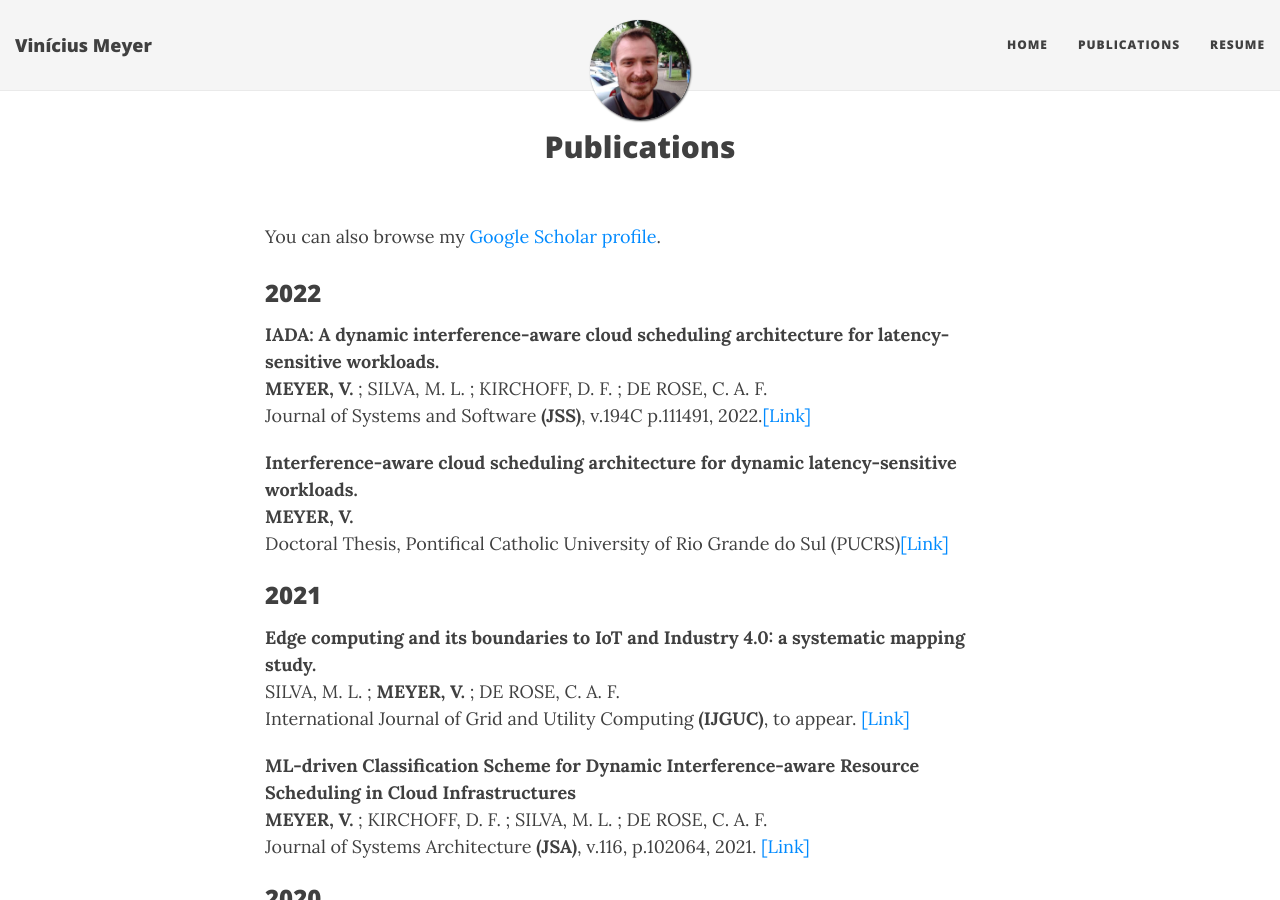
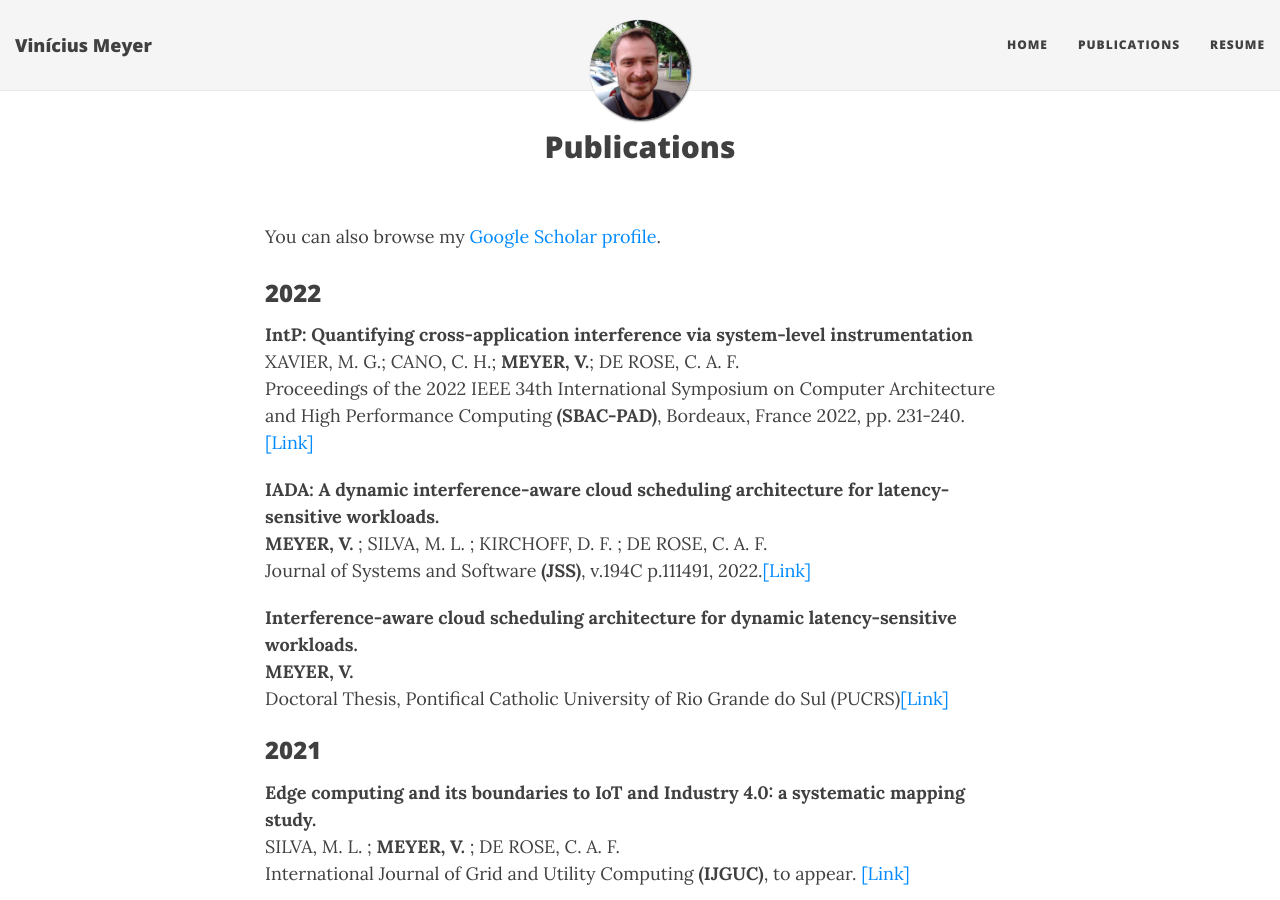
Before and after one commit to ViniciusMeyer/viniciusmeyer.github.io, a Jekyll site: the page built from publications.md, in a window 1280 px wide and 900 px high. Built offline with Jekyll 4.4.1, drawn with Linux system fonts in a browser that asks for light colours; nearby versions of some CDN libraries.

Commit message:
Update publications.md

```diff
--- a/publications.md
+++ b/publications.md
@@ -9,6 +9,20 @@ You can also browse my <a href="https://scholar.google.com.br/citations?user=t9w
 <h3>
     <a name='2022'></a> 2022
 </h3>
+
+
+
+<div class="media">
+    <div class="media-body">
+       <p class="media-heading">
+          <strong>IntP: Quantifying cross-application interference via system-level instrumentation</strong><br />
+          XAVIER, M. G.; CANO, C. H.; <b>MEYER, V.</b>; DE ROSE, C. A. F.<br />
+	  	Proceedings of the  2022 IEEE 34th International Symposium on Computer Architecture and High Performance Computing <b>(SBAC-PAD)</b>, Bordeaux, France 2022, pp. 231-240. <a href="https://ieeexplore.ieee.org/document/9980934">[Link]</a><br />
+       </p>
+    </div>
+</div>
+
+
 
 <div class="media">
     <div class="media-body">
```
